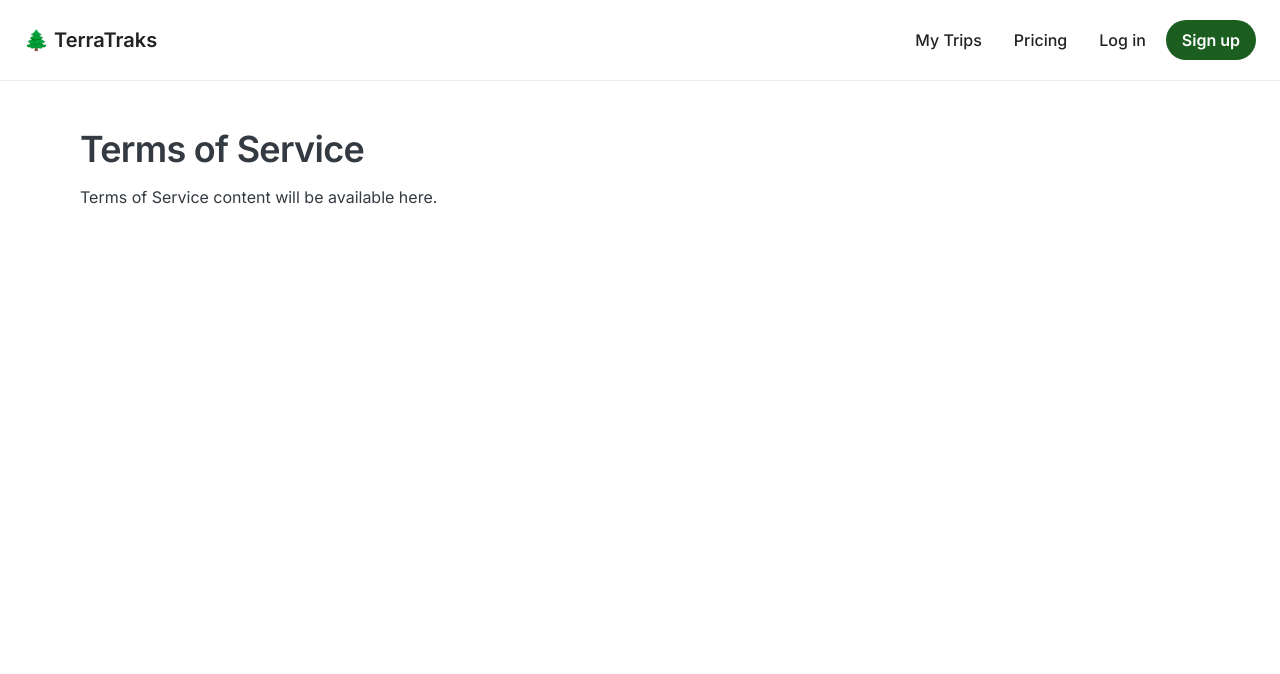
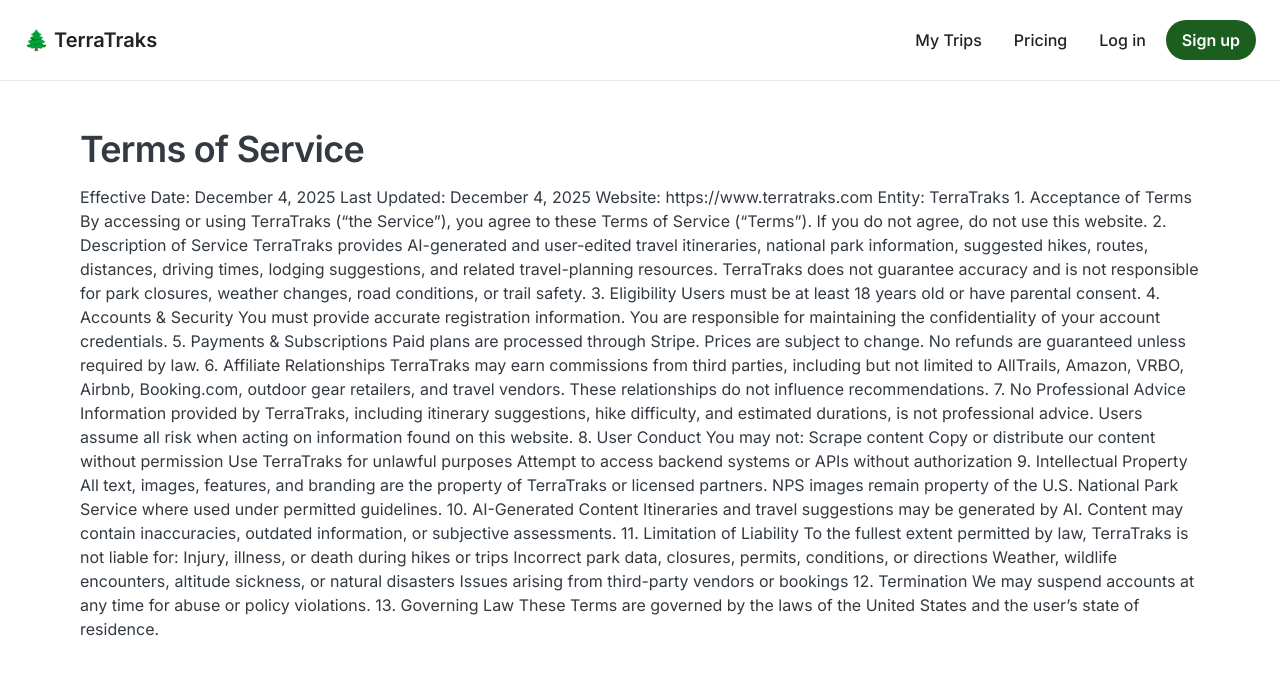
Before and after one commit to km354/TerraTraks-v1.1, a Next.js app: page /legal/terms in a window 1280 px wide. Shown: the top 674 px of the page. Built offline with nearby package versions, Linux system fonts and the light colour scheme.

Commit message:
Implement Terms of Service page content
Added detailed Terms of Service content including acceptance, eligibility, payments, and liability clauses.

```diff
--- a/src/app/legal/terms/page.tsx
+++ b/src/app/legal/terms/page.tsx
@@ -2,7 +2,79 @@ export default function TermsPage() {
   return (
     <>
       <h1 className="text-3xl md:text-4xl font-semibold mb-4">Terms of Service</h1>
-      <p>Terms of Service content will be available here.</p>
+      <p>Effective Date: December 4, 2025
+Last Updated: December 4, 2025
+Website: https://www.terratraks.com
+
+Entity: TerraTraks
+
+1. Acceptance of Terms
+
+By accessing or using TerraTraks (“the Service”), you agree to these Terms of Service (“Terms”). If you do not agree, do not use this website.
+
+2. Description of Service
+
+TerraTraks provides AI-generated and user-edited travel itineraries, national park information, suggested hikes, routes, distances, driving times, lodging suggestions, and related travel-planning resources. TerraTraks does not guarantee accuracy and is not responsible for park closures, weather changes, road conditions, or trail safety.
+
+3. Eligibility
+
+Users must be at least 18 years old or have parental consent.
+
+4. Accounts & Security
+
+You must provide accurate registration information. You are responsible for maintaining the confidentiality of your account credentials.
+
+5. Payments & Subscriptions
+
+Paid plans are processed through Stripe. Prices are subject to change. No refunds are guaranteed unless required by law.
+
+6. Affiliate Relationships
+
+TerraTraks may earn commissions from third parties, including but not limited to AllTrails, Amazon, VRBO, Airbnb, Booking.com, outdoor gear retailers, and travel vendors. These relationships do not influence recommendations.
+
+7. No Professional Advice
+
+Information provided by TerraTraks, including itinerary suggestions, hike difficulty, and estimated durations, is not professional advice. Users assume all risk when acting on information found on this website.
+
+8. User Conduct
+
+You may not:
+
+Scrape content
+
+Copy or distribute our content without permission
+
+Use TerraTraks for unlawful purposes
+
+Attempt to access backend systems or APIs without authorization
+
+9. Intellectual Property
+
+All text, images, features, and branding are the property of TerraTraks or licensed partners. NPS images remain property of the U.S. National Park Service where used under permitted guidelines.
+
+10. AI-Generated Content
+
+Itineraries and travel suggestions may be generated by AI. Content may contain inaccuracies, outdated information, or subjective assessments.
+
+11. Limitation of Liability
+
+To the fullest extent permitted by law, TerraTraks is not liable for:
+
+Injury, illness, or death during hikes or trips
+
+Incorrect park data, closures, permits, conditions, or directions
+
+Weather, wildlife encounters, altitude sickness, or natural disasters
+
+Issues arising from third-party vendors or bookings
+
+12. Termination
+
+We may suspend accounts at any time for abuse or policy violations.
+
+13. Governing Law
+
+These Terms are governed by the laws of the United States and the user’s state of residence.</p>
     </>
   );
 }
```
